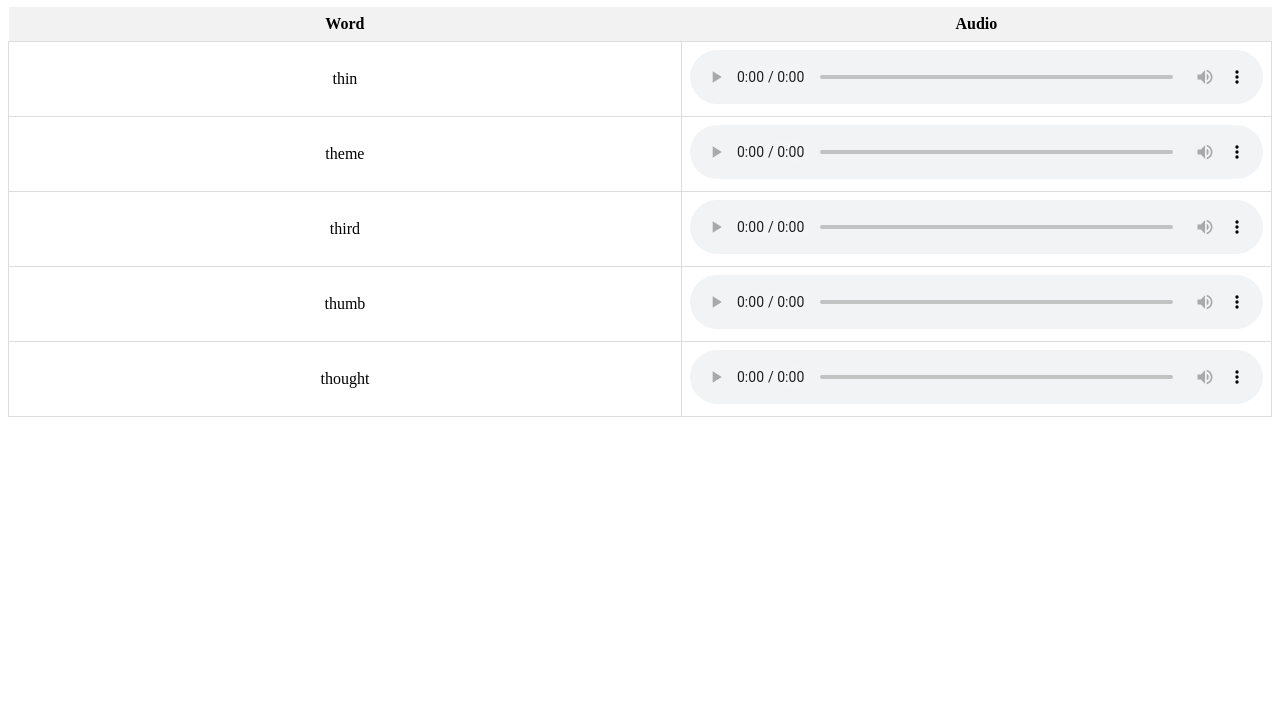
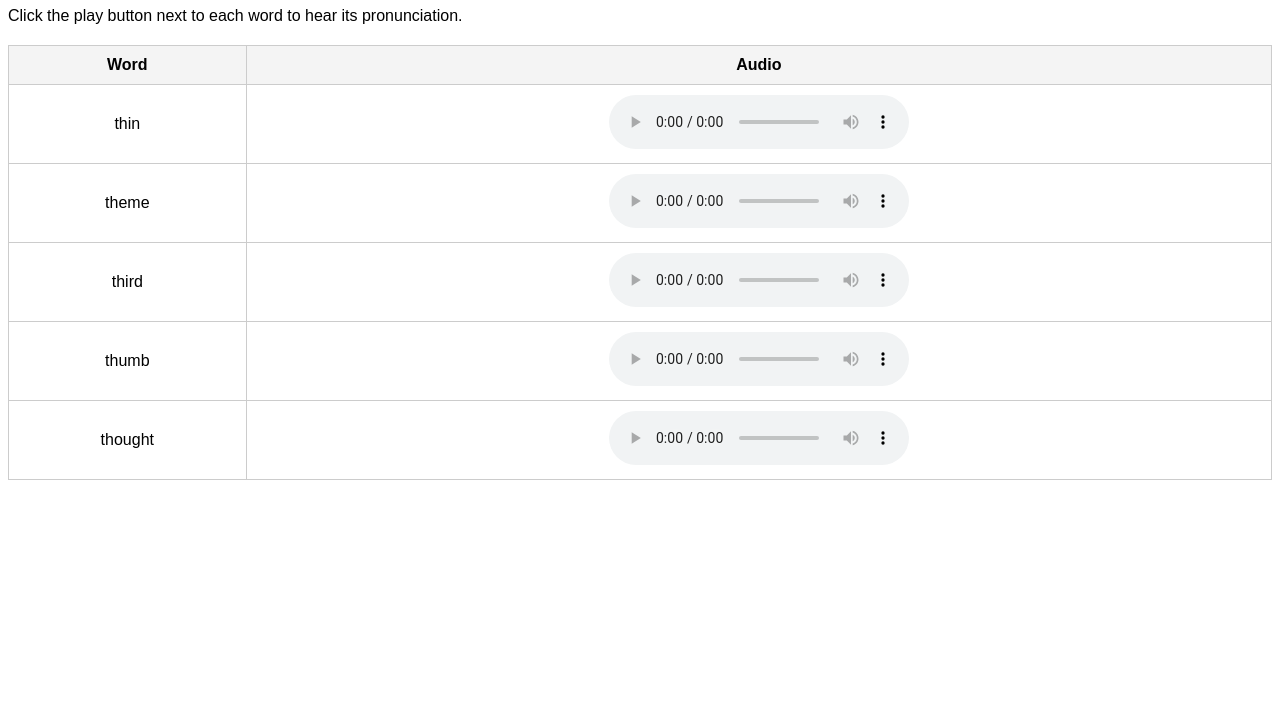
Before and after one commit to AndrewthePronunciationGuru/Pronunciation-Practice, a plain HTML site: page index.html in a window 1280 px wide. Shown: the part 73-800 px from the top of the page. Drawn offline with Linux system fonts and the light colour scheme.

Commit message:
Update index.html

```diff
--- a/index.html
+++ b/index.html
@@ -5,27 +5,33 @@
     <meta name="viewport" content="width=device-width, initial-scale=1.0">
     <title>Pronunciation Practice</title>
     <style>
+        body {
+            font-family: Arial, sans-serif;
+        }
         table {
             width: 100%;
             border-collapse: collapse;
+            margin: 20px auto;
         }
         th, td {
+            border: 1px solid #ccc;
             text-align: center;
-            padding: 8px;
+            padding: 10px;
         }
         th {
-            background-color: #f2f2f2;
+            background-color: #f4f4f4;
         }
         td {
-            border: 1px solid #ddd;
+            text-transform: lowercase; /* Ensures no unnecessary capitalization */
         }
         audio {
-            width: 100%;
+            outline: none;
         }
     </style>
 </head>
 <body>
     <h1>Pronunciation Practice</h1>
+    <p>Click the play button next to each word to hear its pronunciation.</p>
     <table>
         <thead>
             <tr>
@@ -36,23 +42,23 @@
         <tbody>
             <tr>
                 <td>thin</td>
-                <td><audio controls><source src="audio/thin.mp3" type="audio/mp3">Your browser does not support the audio element.</audio></td>
+                <td><audio controls><source src="thin.mp3" type="audio/mp3">Your browser does not support the audio element.</audio></td>
             </tr>
             <tr>
                 <td>theme</td>
-                <td><audio controls><source src="audio/theme.mp3" type="audio/mp3">Your browser does not support the audio element.</audio></td>
+                <td><audio controls><source src="theme.mp3" type="audio/mp3">Your browser does not support the audio element.</audio></td>
             </tr>
             <tr>
                 <td>third</td>
-                <td><audio controls><source src="audio/third.mp3" type="audio/mp3">Your browser does not support the audio element.</audio></td>
+                <td><audio controls><source src="third.mp3" type="audio/mp3">Your browser does not support the audio element.</audio></td>
             </tr>
             <tr>
                 <td>thumb</td>
-                <td><audio controls><source src="audio/thumb.mp3" type="audio/mp3">Your browser does not support the audio element.</audio></td>
+                <td><audio controls><source src="thumb.mp3" type="audio/mp3">Your browser does not support the audio element.</audio></td>
             </tr>
             <tr>
                 <td>thought</td>
-                <td><audio controls><source src="audio/thought.mp3" type="audio/mp3">Your browser does not support the audio element.</audio></td>
+                <td><audio controls><source src="thought.mp3" type="audio/mp3">Your browser does not support the audio element.</audio></td>
             </tr>
         </tbody>
     </table>
```
